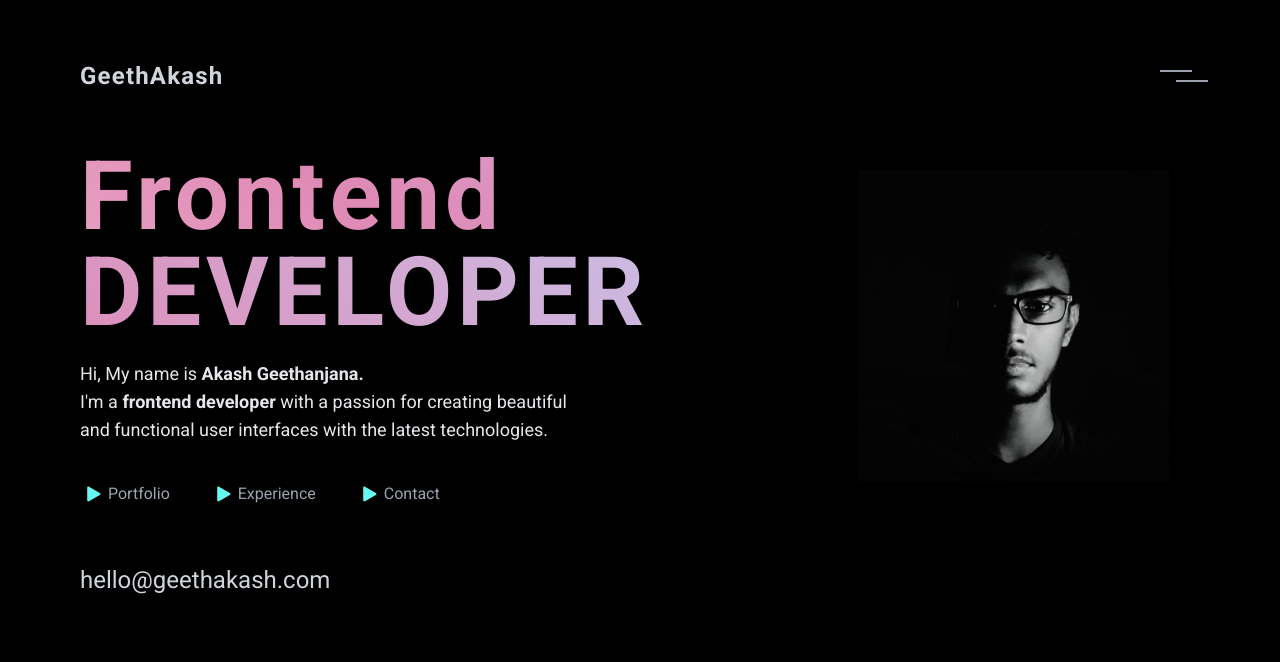
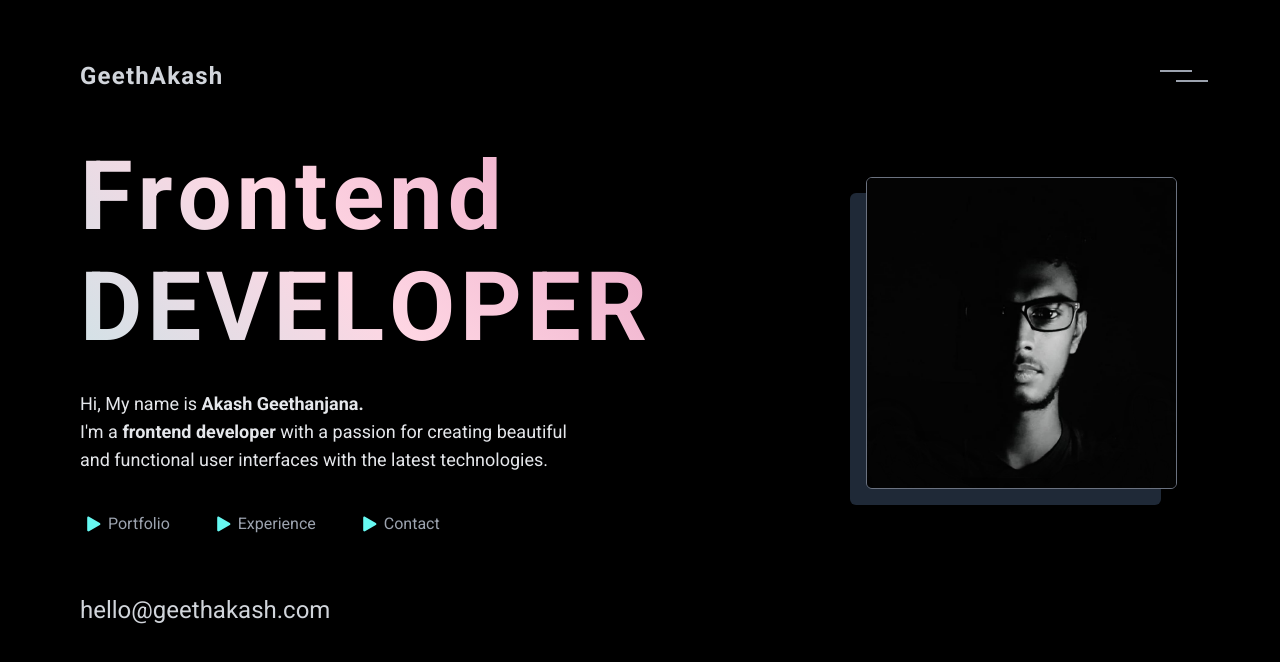
Before and after one commit to geethakash/geethakash.com, a Next.js app: page / in a window 1280 px wide. Shown: the top 662 px of the page. Built offline with nearby package versions, Linux system fonts and the light colour scheme.

Commit message:
feat: add landing text animation

```diff
--- a/pages/_app.js
+++ b/pages/_app.js
@@ -1,12 +1,15 @@
 import '../styles/global.css';
 
 import Head from 'next/head';
+import { AnimatePresence } from 'framer-motion';
 
 function MyApp({ Component, pageProps }) {
   return (
     <>
       <Head></Head>
-      <Component {...pageProps} />
+      <AnimatePresence>
+        <Component {...pageProps} />
+      </AnimatePresence>
     </>
   );
 }
--- /dev/null
+++ b/pages/about.js
@@ -0,0 +1,15 @@
+import React from 'react';
+
+function about() {
+  return (
+    <div className="">
+      <section className="flex flex-col lg:flex-row">
+        <div className="w-1/2">
+
+        </div>
+      </section>
+    </div>
+  );
+}
+
+export default about;
--- a/pages/index.js
+++ b/pages/index.js
@@ -1,5 +1,7 @@
+import React from 'react';
 import Head from 'next/head';
 import LayoutMain from '../components/layouts/LayoutMain';
+import { motion } from 'framer-motion';
 
 export default function IndexPage() {
   return (
@@ -61,7 +63,6 @@ export default function IndexPage() {
                   </svg>
 
                   <div className=" text-gray-400 ">Experience</div>
-
                 </a>
                 <a
                   href="#"
@@ -86,7 +87,13 @@ export default function IndexPage() {
               </div>
             </div>
             <div className=" hidden lg:flex w-1/3 justify-center items-center ">
-              <img className="w-10/12 z-20" src="/assets/img/profile-img.png" />
+              <div className="relative w-10/12 aspect-square  z-20 group">
+                <div className="w-full h-full bg-gray-800 rounded-md z-20 -translate-x-2 translate-y-2 group-hover:translate-x-0 group-hover:translate-y-0 transition-all duration-300"></div>
+                <img
+                  className="absolute top-0 left-0 w-full rounded-md border translate-x-2 -translate-y-2  border-gray-500 hover:border-transparent h-full object-cover transition-all duration-300"
+                  src="/assets/img/profile-img.png"
+                />
+              </div>
             </div>
           </div>
           <div className="contact text-2xl text-gray-300 container mx-auto px-10 lg:px-20 mt-10 ">
@@ -103,15 +110,61 @@ export default function IndexPage() {
   );
 }
 
-import React from 'react';
+const titleAnimation = {
+  animate: {
+    transition: {
+      delayChildren: 0.4,
+      staggerChildren: 0.1,
+    },
+  },
+};
 
-function LandingText() {
+const textRevealAnimation = {
+  initial: { y: 100 },
+  animate: {
+    y: 0,
+    transition: {
+      ease: [0.6, 0.01, -0.05, 0.95],
+      duration: 1,
+    },
+  },
+};
+
+function LandingText({ landingText = 'Frontend Developer' }) {
+  const [isLoading, setIsLoading] = React.useState(true);
+  React.useEffect(() => {
+    setTimeout(() => {
+      setIsLoading(false);
+    }, 3000);
+  }, []);
   return (
-    <div className="mt-5">
-      <h1 className="landing-text font-bold text-white text-5xl lg:text-8xl tracking-wider">
-        Frontend
-        <br />
-        <span className=" uppercase">Developer</span>
+    <div className="mt-5 ">
+      <h1
+        className={`${
+          !isLoading ? 'landing-text' : 'text-white '
+        } w-full font-bold   text-5xl lg:text-8xl tracking-wider `}
+      >
+        {landingText.split(' ').map((word, wrdindex) => (
+          <motion.span
+            variants={titleAnimation}
+            initial="initial"
+            animate="animate"
+            key={wrdindex}
+            className={` overflow-hidden inline-block ${
+              wrdindex === 0 ? '' : 'uppercase '
+            }`}
+          >
+            {[...word].map((letter, index) => (
+              <motion.span
+                className="inline-block -translate-y-10"
+                variants={textRevealAnimation}
+                key={index}
+              >
+                {letter}
+              </motion.span>
+            ))}
+          </motion.span>
+        ))}
       </h1>
     </div>
   );
--- a/styles/global.css
+++ b/styles/global.css
@@ -12,6 +12,8 @@ body {
   /* backgrsound: linear-gradient(96.62deg, #6588f6 0%, #fda085 96.94%); */
   background: linear-gradient(
     45deg,
+    white,
+    white,
     #6588f6,
     #fda085,
     #a8edea,
@@ -19,12 +21,12 @@ body {
     #df89b5,
     #bfd9fe
   );
+
   background-size: 600%;
-  display: inline;
   -webkit-background-clip: text;
   -webkit-text-fill-color: transparent;
   background-clip: text;
-  text-fill-color: transparent;
+
   -webkit-background-clip: text;
   -webkit-text-fill-color: transparent;
   animation: textanimations 10s ease infinite;
```
